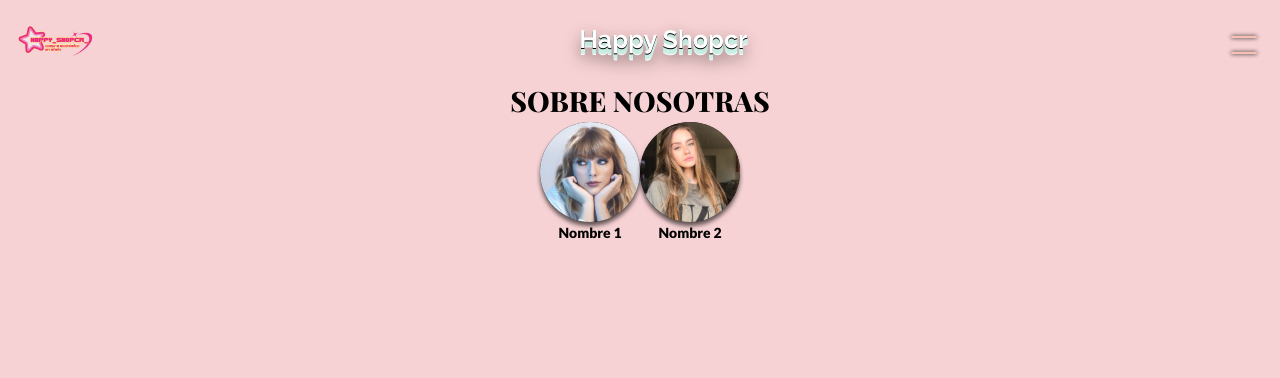
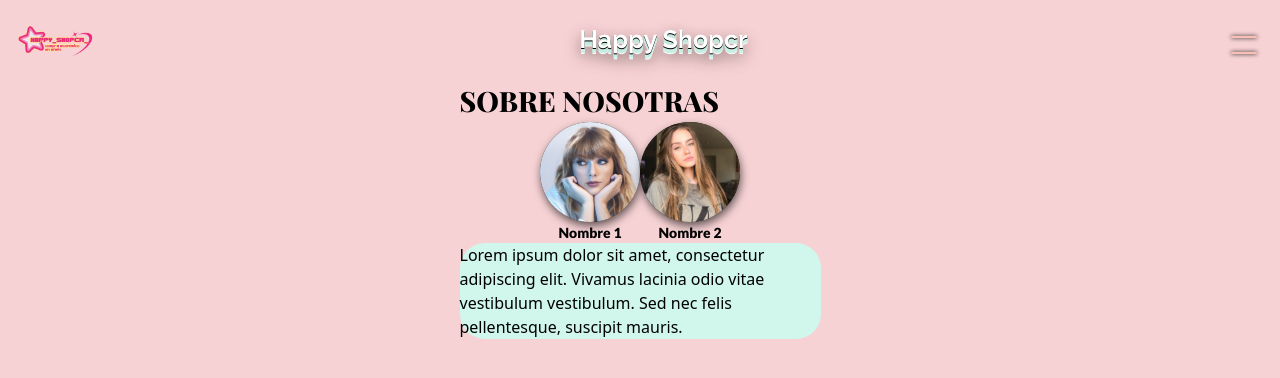
Before and after one commit to Davidc480/import_track, a Next.js app in the folder client/: page / in a window 1280 px wide. Shown: the top 378 px of the page. Built offline with nearby package versions, Linux system fonts and the light colour scheme.

Commit message:
module 'About Us completed

```diff
--- a/client/src/Components/AboutUs/AboutUs.jsx
+++ b/client/src/Components/AboutUs/AboutUs.jsx
@@ -4,27 +4,31 @@ import Image from "next/image";
 
 const AboutUs = ()=>{
     return(
-        <div className="mt-16">
+        <div className="mt-16 text-center">
             <div className={styles.tittle}>
                 <h2>SOBRE NOSOTRAS</h2>
             </div>
-            <div>
             <div className={`${styles.photos} flex justify-center gap-5 mt-8`}>
                 <div className="flex flex-col items-center">
                     <div className={styles.containerPhotos}>
                         <Image src="/img1.jpg" alt=""  layout="fill" objectFit="cover" />
                     </div>
-    <span className={`${styles.span} mt-1`}>Nombre 1</span>
+                    <span className={`${styles.span} mt-3`}>Nombre 1</span>
                 </div>
                 <div className="flex flex-col items-center">
                     <div className={styles.containerPhotos}>
                         <Image src="/img2.jpg" alt=""  layout="fill" objectFit="cover" />
                     </div>
-    <span className={`${styles.span} mt-1`}>Nombre 2</span>
+                    <span className={`${styles.span} mt-3`}>Nombre 2</span>
                 </div>
             </div>
-
-
+            <div className="flex justify-center items-center p-4 -mt-20">
+                <div className={styles.containerText}>
+                    <div className="mx-6 mb-9 mt-24">
+                        <p>Lorem ipsum dolor sit amet, consectetur adipiscing elit. Vivamus lacinia odio vitae vestibulum vestibulum. Sed nec felis pellentesque,
+                        suscipit mauris.</p>
+                    </div>
+                </div>
             </div>
         </div>
     )
--- a/client/src/Components/AboutUs/AboutUs.module.css
+++ b/client/src/Components/AboutUs/AboutUs.module.css
@@ -10,10 +10,22 @@
     overflow: hidden;
     position: relative;
     background-color: #222;
-    box-shadow: 0 4px 4px rgba(0, 0, 0, 0.6);
+    box-shadow: 1px 4px 8px rgba(0, 0, 0, 0.6);
 }
 
 .span {
     font-family: var(--font-lato);
     font-size: 14px;
 }
+
+.containerText {
+    width: 361px;
+    height: auto;
+    display: flex;
+    justify-content: center;
+    align-items: center;
+
+    background-color: var(--secondary-color);
+    z-index: -1;
+    border-radius: 25px;
+  }
--- a/client/src/Components/HeaderMobile/HeaderMobile.module.css
+++ b/client/src/Components/HeaderMobile/HeaderMobile.module.css
@@ -27,9 +27,8 @@
     0 3px 0 var(--secondary-color),
     0 4px 0 var(--secondary-color),
     0 5px 0 var(--secondary-color),
-    0 6px 0 var(--secondary-color),
-    0 7px 0 #ffffff,
-    0 12px 15px rgba(0, 0, 0, 0.5);
+    0 6px 0 #ffffff,
+    0 10px 15px rgba(0, 0, 0, 0.5);
 }
 
 
```
Lines whose indentation alone changed are shown as unchanged.
